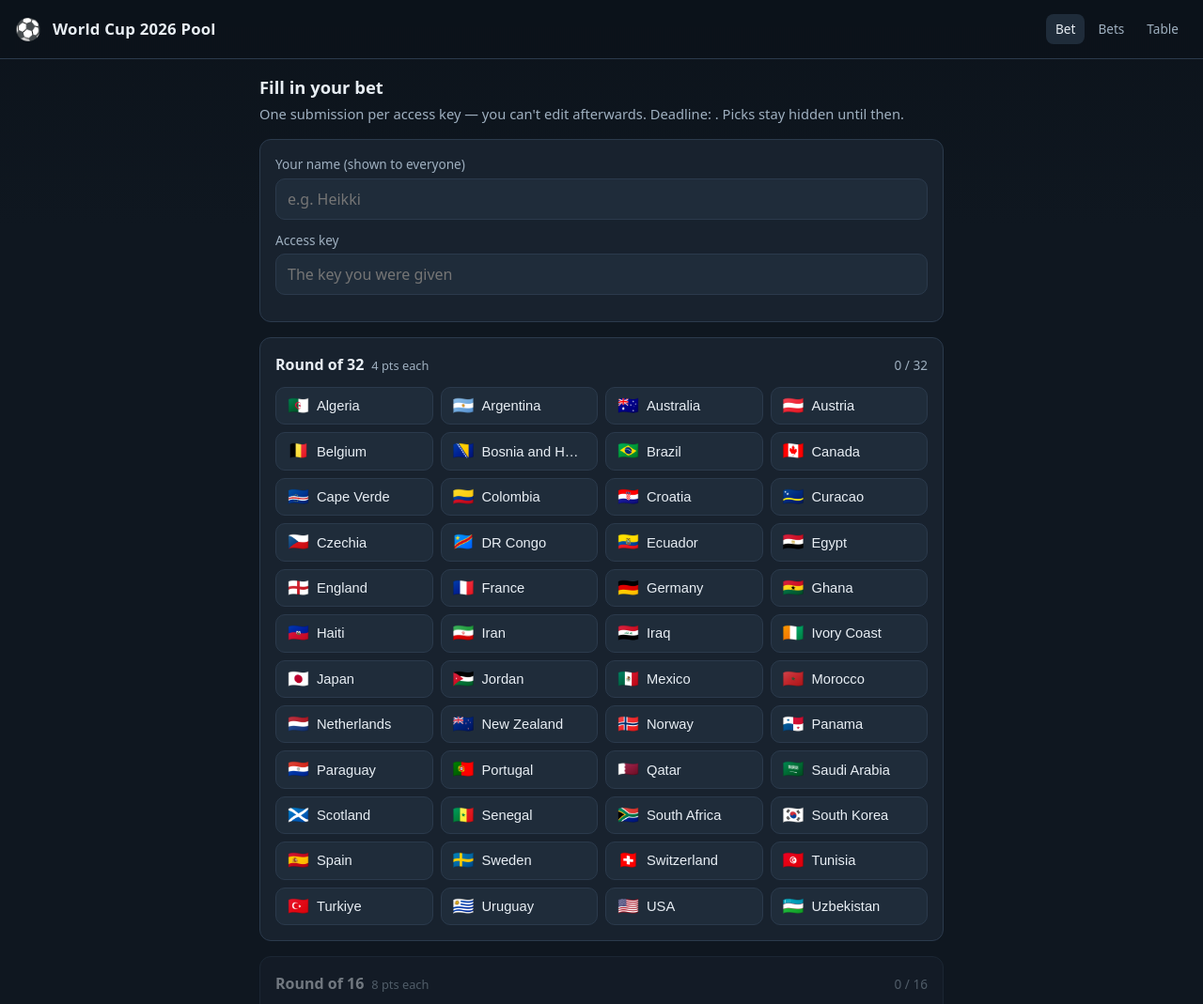
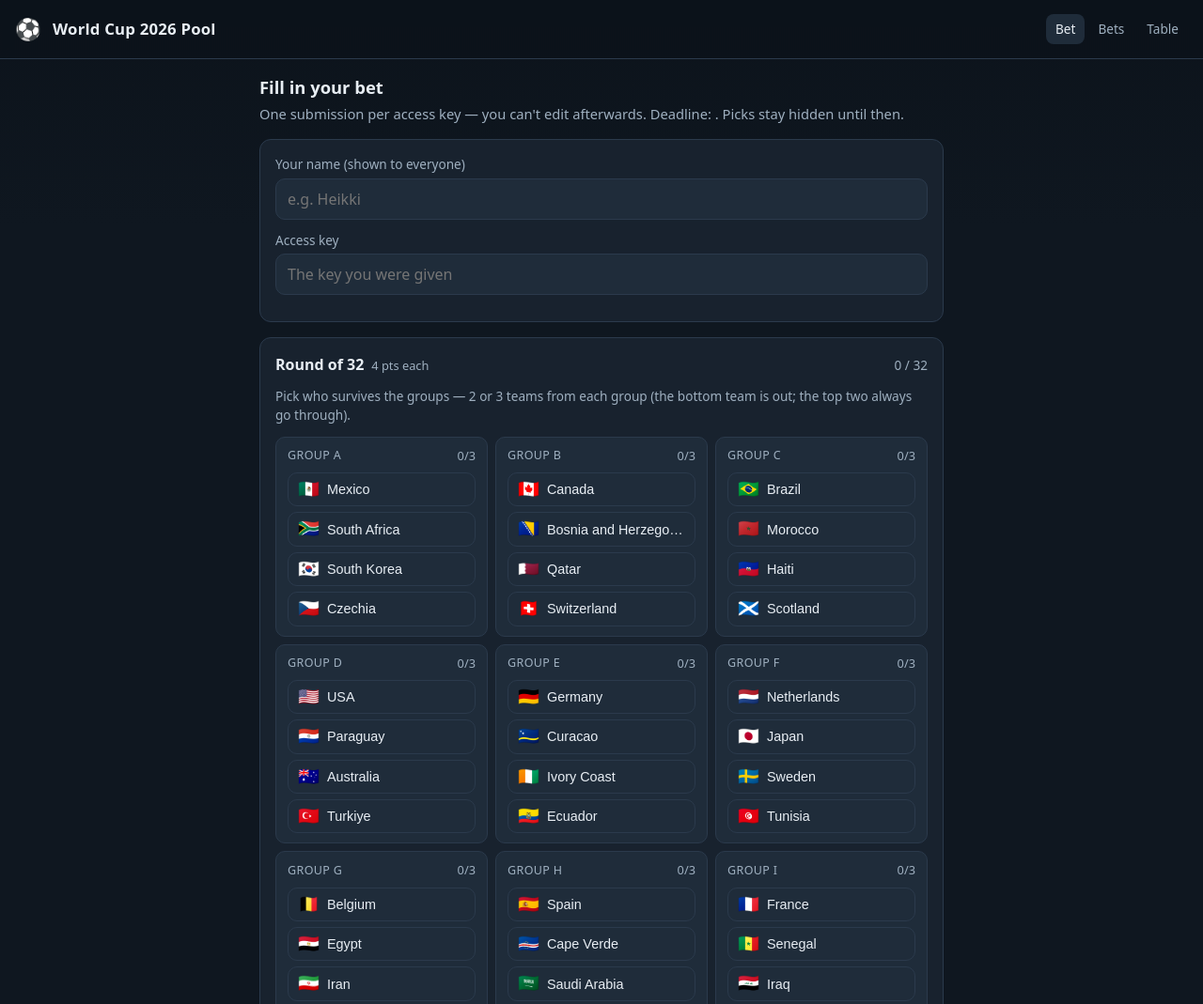
Before and after one commit to wilenius/wcb, a website with bundled scripts: page public/index.html in a window 1280 px wide. Shown: the top 1069 px of the page at 94% size. Built offline with nearby package versions, Linux system fonts and the light colour scheme; files whose address does not match are found by name.

Commit message:
Lay out Round of 32 picker by group, blocking impossible picks
The bet form's first stage now shows the 12 groups as separate cards
(matching the real World Cup draw) instead of one flat list of 48 teams.
Each group is capped at 3 picks (a group's bottom team can't advance) and
the stage only completes with 2-3 teams from every group, so users can't
submit an impossible Round of 32.

Group membership lives in a new hand-maintained public/js/tournament.js,
sourced from openfootball/worldcup with the app's canonical team names.

```diff
--- a/public/css/style.css
+++ b/public/css/style.css
@@ -144,6 +144,19 @@ table.board .medal-1 td.rank { color: var(--gold); font-weight: 700; }
 .tag.hit { background: rgba(54,211,153,0.18); border-color: var(--accent); }
 .tag.gold { background: rgba(244,196,48,0.18); border-color: var(--gold); }
 
+/* Round of 32 picker: group cards holding selectable chips */
+.hint { font-size: 0.85rem; margin: 0 0 12px; }
+.groups {
+  display: grid; gap: 8px; margin: 4px 0 12px;
+  grid-template-columns: repeat(auto-fill, minmax(195px, 1fr));
+}
+.grp { background: var(--panel-2); border: 1px solid var(--line); border-radius: 10px; padding: 10px 12px; display: flex; flex-direction: column; gap: 6px; }
+.grp-h { font-size: 0.78rem; text-transform: uppercase; letter-spacing: 0.4px; color: var(--muted); display: flex; align-items: center; justify-content: space-between; margin-bottom: 2px; }
+.grp-n { font-size: 0.8rem; font-variant-numeric: tabular-nums; letter-spacing: 0; }
+.grp-n.ok { color: var(--accent); }
+.grp-n.low { color: var(--muted); }
+.groups .chip { padding: 8px 10px; font-size: 0.9rem; }
+
 .muted { color: var(--muted); }
 .center { text-align: center; }
 .countdown { font-size: 1.6rem; font-weight: 700; font-variant-numeric: tabular-nums; text-align: center; margin: 8px 0; }
--- a/public/js/bet-form.js
+++ b/public/js/bet-form.js
@@ -1,5 +1,6 @@
 import { getJSON, postJSON, esc, flag, teamLabel, fmtDateTime } from "./common.js";
 import { ROUNDS, CHAMPION_POINTS, SCORERS } from "./rounds.js";
+import { GROUPS } from "./tournament.js";
 
 const app = document.getElementById("app");
 
@@ -10,6 +11,10 @@ const state = {
 };
 let TEAMS = [];
 let SQUADS = [];
+
+// team -> group name, so the Round of 32 picker can be laid out and capped per group.
+const TEAM_GROUP = {};
+for (const g of GROUPS) for (const t of g.teams) TEAM_GROUP[t] = g.name;
 
 init();
 
@@ -58,7 +63,7 @@ function render(status) {
     <div id="msg"></div>
     <button class="btn" id="submit" disabled>Submit my bet</button>
     <div class="spacer"></div>
-    <p class="muted center" style="font-size:.8rem">Tip: pick 32 teams, then narrow them down round by round.</p>
+    <p class="muted center" style="font-size:.8rem">Tip: pick 2–3 teams per group for the Round of 32, then narrow them down round by round.</p>
   `;
   renderFunnel();
   renderScorers();
@@ -68,16 +73,33 @@ function render(status) {
 }
 
 function candidatesFor(idx) {
-  if (idx === 0) return TEAMS;
   return [...state.sel[ROUNDS[idx - 1].key]];
+}
+
+// Per-group tally of the Round of 32 picks.
+function r32GroupCounts() {
+  const counts = Object.fromEntries(GROUPS.map((g) => [g.name, 0]));
+  for (const t of state.sel.r32) counts[TEAM_GROUP[t]]++;
+  return counts;
+}
+
+// A valid Round of 32 has all 32 picks and 2 or 3 from every group: a group's bottom
+// team never advances, and its top two always do, so each group sends 2 or 3.
+function r32Valid() {
+  if (state.sel.r32.size !== ROUNDS[0].count) return false;
+  const counts = r32GroupCounts();
+  return GROUPS.every((g) => counts[g.name] >= 2 && counts[g.name] <= 3);
 }
 
 function renderFunnel() {
   const host = document.getElementById("funnel");
   host.innerHTML = "";
 
-  ROUNDS.forEach((round, idx) => {
-    const prevDone = idx === 0 || state.sel[ROUNDS[idx - 1].key].size === ROUNDS[idx - 1].count;
+  host.appendChild(buildR32Card());
+
+  ROUNDS.slice(1).forEach((round, i) => {
+    const idx = i + 1;
+    const prevDone = idx === 1 ? r32Valid() : state.sel[ROUNDS[idx - 1].key].size === ROUNDS[idx - 1].count;
     const chosen = state.sel[round.key];
     const cands = candidatesFor(idx);
 
@@ -135,6 +157,47 @@ function renderFunnel() {
   host.appendChild(champCard);
 }
 
+// The Round of 32 stage is laid out by group (like the bracket's group divisions) so
+// it's clear which teams compete with each other, and impossible sets are blocked:
+// at most 3 picks per group, and the stage isn't complete until every group has 2–3.
+function buildR32Card() {
+  const round = ROUNDS[0];
+  const chosen = state.sel.r32;
+  const counts = r32GroupCounts();
+  const valid = r32Valid();
+
+  const card = document.createElement("div");
+  card.className = "card";
+  card.innerHTML = `
+    <div class="stage-head">
+      <h3>${esc(round.label)}</h3>
+      <span class="pts">${round.points} pts each</span>
+      <span class="counter ${valid ? "done" : ""}">${chosen.size} / ${round.count}</span>
+    </div>
+    <p class="muted hint">Pick who survives the groups — 2 or 3 teams from each group (the bottom team is out; the top two always go through).</p>
+    <div class="groups"></div>`;
+  const wrap = card.querySelector(".groups");
+
+  for (const g of GROUPS) {
+    const n = counts[g.name];
+    const gcard = document.createElement("div");
+    gcard.className = "grp";
+    gcard.innerHTML = `<div class="grp-h">Group ${esc(g.name)}<span class="grp-n ${n >= 2 ? "ok" : "low"}">${n}/3</span></div>`;
+    for (const team of g.teams) {
+      const sel = chosen.has(team);
+      const blocked = !sel && (chosen.size >= round.count || n >= 3);
+      const chip = document.createElement("button");
+      chip.type = "button";
+      chip.className = "chip" + (sel ? " sel" : "") + (blocked ? " disabled" : "");
+      chip.innerHTML = `<span class="fl">${flag(team)}</span><span class="nm">${esc(team)}</span>`;
+      if (sel || !blocked) chip.addEventListener("click", () => toggleTeam("r32", 0, team));
+      gcard.appendChild(chip);
+    }
+    wrap.appendChild(gcard);
+  }
+  return card;
+}
+
 function toggleTeam(roundKey, idx, team) {
   const round = ROUNDS[idx];
   const set = state.sel[roundKey];
@@ -145,6 +208,8 @@ function toggleTeam(roundKey, idx, team) {
     if (state.champion === team) state.champion = null;
   } else {
     if (set.size >= round.count) return;
+    // Round of 32: never more than 3 teams from one group (the 4th can't advance).
+    if (idx === 0 && r32GroupCounts()[TEAM_GROUP[team]] >= 3) return;
     set.add(team);
   }
   renderFunnel();
@@ -236,7 +301,7 @@ function scorerSlot(i) {
 function isComplete() {
   const name = (document.getElementById("name")?.value || "").trim();
   const key = (document.getElementById("key")?.value || "").trim();
-  const roundsOk = ROUNDS.every((r) => state.sel[r.key].size === r.count);
+  const roundsOk = r32Valid() && ROUNDS.slice(1).every((r) => state.sel[r.key].size === r.count);
   const scorersOk = state.scorers.every(Boolean);
   return name && key && roundsOk && state.champion && scorersOk;
 }
--- /dev/null
+++ b/public/js/tournament.js
@@ -0,0 +1,19 @@
+// Static WC2026 group divisions (the 12 groups of 4), used to lay out and constrain
+// the Round of 32 picker. Hand-maintained from openfootball/worldcup (2026--usa/cup.txt).
+// Team names match public/data/teams.json (the canonical names used across the app),
+// e.g. "Czechia" not "Czech Republic", "Turkiye" not "Turkey".
+
+export const GROUPS = [
+  { name: "A", teams: ["Mexico", "South Africa", "South Korea", "Czechia"] },
+  { name: "B", teams: ["Canada", "Bosnia and Herzegovina", "Qatar", "Switzerland"] },
+  { name: "C", teams: ["Brazil", "Morocco", "Haiti", "Scotland"] },
+  { name: "D", teams: ["USA", "Paraguay", "Australia", "Turkiye"] },
+  { name: "E", teams: ["Germany", "Curacao", "Ivory Coast", "Ecuador"] },
+  { name: "F", teams: ["Netherlands", "Japan", "Sweden", "Tunisia"] },
+  { name: "G", teams: ["Belgium", "Egypt", "Iran", "New Zealand"] },
+  { name: "H", teams: ["Spain", "Cape Verde", "Saudi Arabia", "Uruguay"] },
+  { name: "I", teams: ["France", "Senegal", "Iraq", "Norway"] },
+  { name: "J", teams: ["Argentina", "Algeria", "Austria", "Jordan"] },
+  { name: "K", teams: ["Portugal", "DR Congo", "Uzbekistan", "Colombia"] },
+  { name: "L", teams: ["England", "Croatia", "Ghana", "Panama"] },
+];
```
